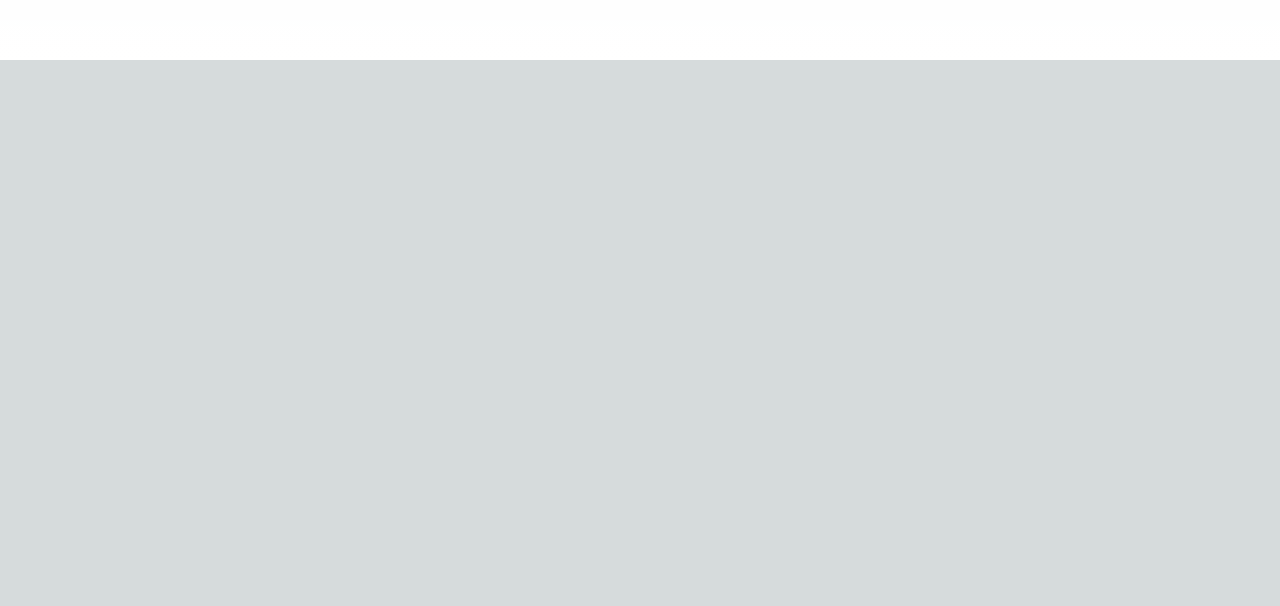
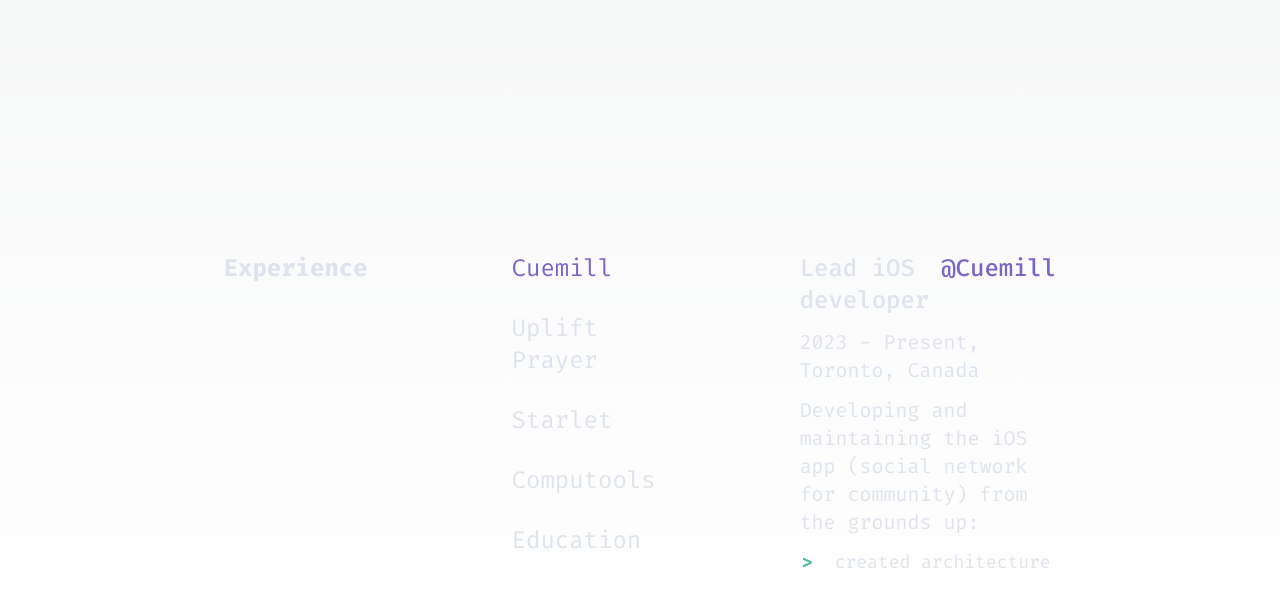
Before and after one commit to Ninise/nikita_website_v2, a Next.js app: page / in a window 1280 px wide. Shown: the part 2750-3356 px from the top of the page. Before the commit the page ends 2810 px from the top, so only its background shows below. Built offline with nearby package versions, Linux system fonts and the light colour scheme.

Commit message:
working on experience section

```diff
--- a/src/app/page.tsx
+++ b/src/app/page.tsx
@@ -2,6 +2,7 @@ import { HomeHeader } from '../components/home/HomeHeader';
 import { HomeLanding } from '../components/home/HomeLanding';
 import { HomeAbout } from '../components/home/HomeAbout';
 import { HomeSkills } from '../components/home/HomeSkills';
+import { HomeExperience } from '../components/home/HomeExperience';
 
 export default function Home() {
   return (
@@ -12,6 +13,7 @@ export default function Home() {
         <HomeLanding />
         <HomeAbout />
         <HomeSkills />
+        <HomeExperience />
       </main>
     </div>
   );
--- /dev/null
+++ b/src/components/home/HomeExperience.tsx
@@ -0,0 +1,128 @@
+'use client';
+
+import { useState } from 'react';
+
+type CategoryData = {
+  title: string;
+  place: string;
+  year: string;
+  country: string;
+  desc: string;
+  resposo: Array<String>;
+};
+
+export const HomeExperience = () => {
+  const BASE_FONT_STYLE: string = 'text-2xl text-start pb-7 ';
+  const CATEGORY_SELECTED: string = 'text-purple';
+  const CATEGORY_DEFAULT: string = 'text-dark-white';
+
+  const [category, setCategory] = useState(0);
+
+  const selectCategory = (idx: number) => setCategory(idx);
+
+  const categoryData: CategoryData[] = [
+    {
+      title: 'Lead iOS developer',
+      place: '@Cuemill',
+      year: '2023 - Present',
+      country: 'Canada',
+      desc: 'Developing and maintaining the iOS app (social network for community) from the grounds up:',
+      resposo: ['created architecture'],
+    },
+  ];
+
+  return (
+    <section className='grid pt-72'>
+      <div className='w-9/12 justify-self-center max-xl:w-11/12'>
+        <div className='flex max-xl:flex-col flex-row justify-between justify-self-center space-x-36 max-xl:space-x-0'>
+          <h2 className='min-w-max text-menu-button text-2xl font-bold max-xl:pb-10'>
+            Experience
+          </h2>
+          <div className='flex flex-col'>
+            <button onClick={() => selectCategory(0)}>
+              <p
+                className={
+                  BASE_FONT_STYLE +
+                  (category == 0 ? CATEGORY_SELECTED : CATEGORY_DEFAULT)
+                }>
+                Cuemill
+              </p>
+            </button>
+            <button onClick={() => selectCategory(1)}>
+              <p
+                className={
+                  BASE_FONT_STYLE +
+                  (category == 1 ? CATEGORY_SELECTED : CATEGORY_DEFAULT)
+                }>
+                Uplift Prayer
+              </p>
+            </button>
+            <button onClick={() => selectCategory(2)}>
+              <p
+                className={
+                  BASE_FONT_STYLE +
+                  (category == 2 ? CATEGORY_SELECTED : CATEGORY_DEFAULT)
+                }>
+                Starlet
+              </p>
+            </button>
+            <button onClick={() => selectCategory(3)}>
+              <p
+                className={
+                  BASE_FONT_STYLE +
+                  (category == 3 ? CATEGORY_SELECTED : CATEGORY_DEFAULT)
+                }>
+                Computools
+              </p>
+            </button>
+            <button onClick={() => selectCategory(4)}>
+              <p
+                className={
+                  BASE_FONT_STYLE +
+                  (category == 4 ? CATEGORY_SELECTED : CATEGORY_DEFAULT)
+                }>
+                Education
+              </p>
+            </button>
+          </div>
+          <div className='flex flex-col'>
+            <div className='flex flex-row'>
+              <p className='text-dark-white text-2xl font-medium'>
+                Lead iOS developer
+              </p>
+              <p className='text-purple text-2xl font-medium ml-3'>@Cuemill</p>
+            </div>
+
+            <p className='text-dark-white text-xl pt-3'>
+              2023 - Present, Toronto, Canada
+            </p>
+
+            <p className='text-dark-white text-xl pt-3'>
+              Developing and maintaining the iOS app (social network for
+              community) from the grounds up:
+            </p>
+
+            <div className='flex flex-row mt-3 gap-x-5'>
+              <svg
+                width='15'
+                height='28'
+                viewBox='0 0 15 28'
+                fill='none'
+                xmlns='http://www.w3.org/2000/svg'>
+                <g id='icon'>
+                  <path
+                    id='&#62;'
+                    d='M11.7443 15.3807L3 19.4205V17.1513L9.21307 14.4858L9.14276 14.6072V14.3132L9.21307 14.4347L3 11.7692V9.5L11.7443 13.5398V15.3807Z'
+                    fill='#4EB99D'
+                  />
+                </g>
+              </svg>
+
+              <p className='text-dark-white text-lg'>created architecture</p>
+            </div>
+          </div>
+        </div>
+      </div>
+    </section>
+  );
+};
--- a/src/components/home/HomeSkills.tsx
+++ b/src/components/home/HomeSkills.tsx
@@ -97,13 +97,11 @@ export const HomeSkills = () => {
               list={[
                 'React',
                 'Redux',
+                'NextJS',
                 'Handlebars',
                 'VanillaJS',
-                'Mongoose',
-                'Python',
-                'Postgres',
-                'Pydantic',
-                'Sqlalchemy',
+                'TypeScript',
+                'Tailwind',
               ]}
             />
           </div>
--- a/tailwind.config.ts
+++ b/tailwind.config.ts
@@ -33,6 +33,7 @@ const config: Config = {
 
       'purple': '#7568C8',
       'orange': '#F17A59',
+      'dark-white': '#E0E3ED'
 
     },
     letterSpacing: {
```
